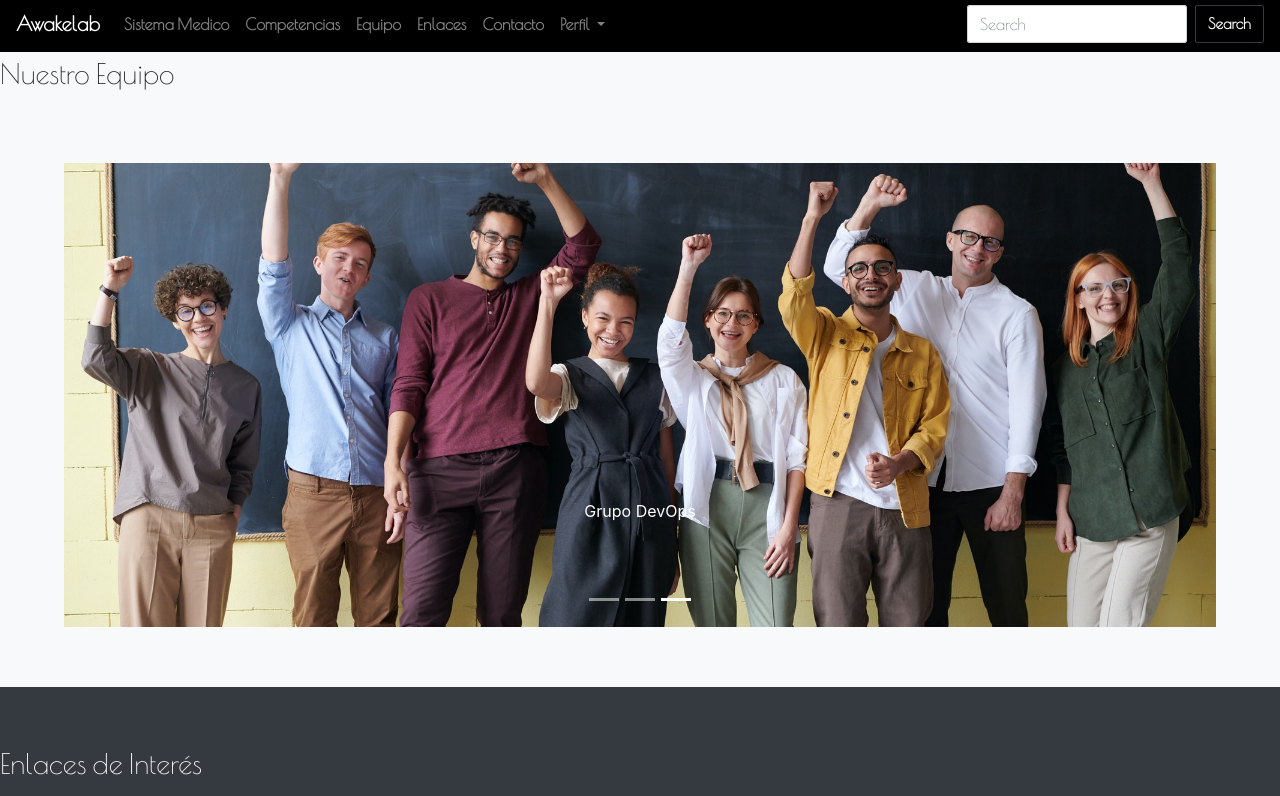
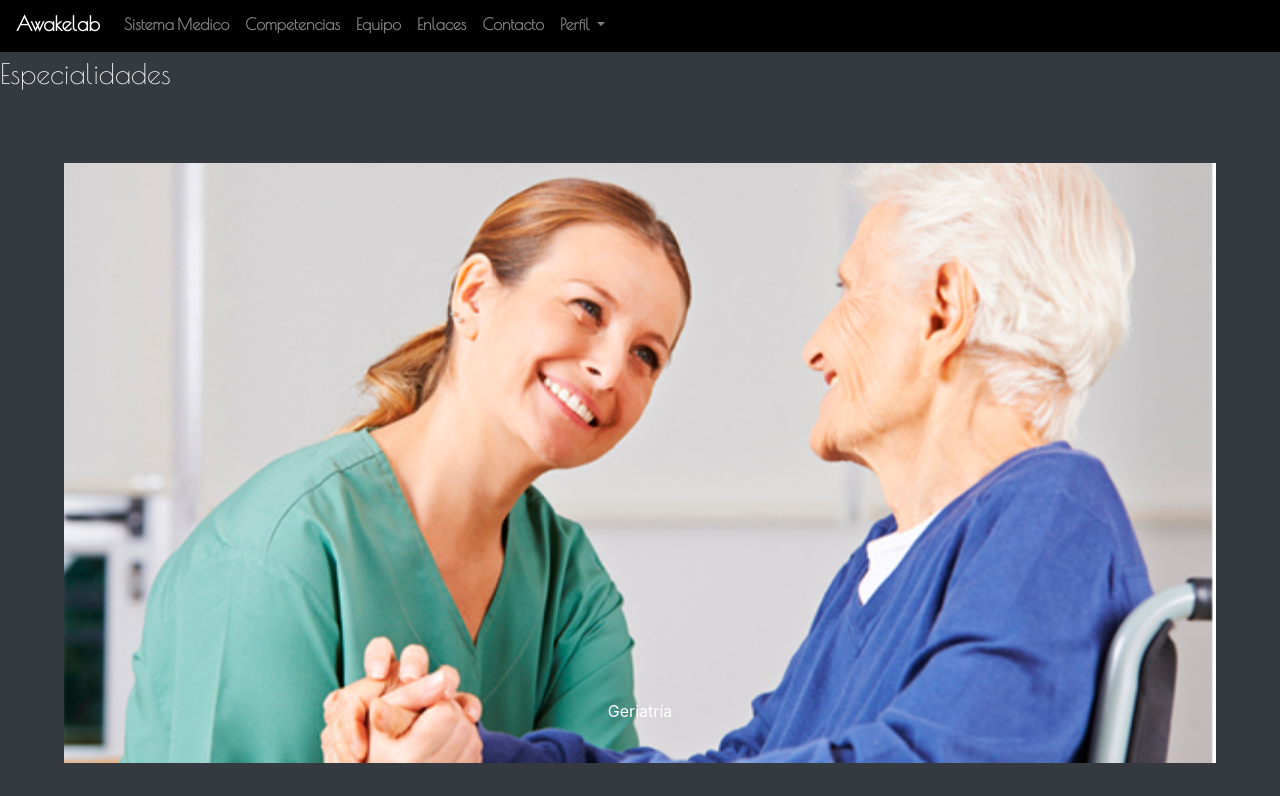
Before and after one commit to Shoncito92/ProyectoEvaluacion1, a plain HTML site: page pag_principal_privada.html in a window 1280 px wide. Both pictures are taken after a click on the link "Equipo". Shown: the part 1429-2225 px from the top of the page. Drawn offline with nearby package versions, Linux system fonts and the light colour scheme.

Commit message:
cambios varios en nav de las paginas

```diff
--- a/css/style.css
+++ b/css/style.css
@@ -54,6 +54,7 @@ Full Stack Python 2020
 #equipo {
     padding-top: 60px;
     padding-bottom: 60px;
+    float: center;
 }
 
 #form {
@@ -64,6 +65,10 @@ Full Stack Python 2020
 #mytable {
     float: center;
     padding-left: 500px;
+}
+
+#especialidades {
+    color: #f7f7f7;
 }
 
 #enlaces {
@@ -84,9 +89,10 @@ h1, h2, h3, h4, h5, h6, .navbar, .modal {
     font-family: 'Poiret One', cursive;
 }
 
-.team-carousel, .carousel-item {
+#team-carousel, .carousel-item, .carousel-inner {
     margin-right: auto;
     margin-left: auto;
+    float: center;
 }
 .bg-principal {
     background-image: url('../img/background.jpg');
--- a/pag_principal_privada.html
+++ b/pag_principal_privada.html
@@ -100,15 +100,6 @@
               </div>
             </li>
          </ul>
-         <form class="form-inline my-2 my-lg-0">
-           <input class="form-control mr-sm-2"
-              type="text"
-              placeholder="Search"
-              aria-label="Search">
-           <button class="btn btn-outline-success border-dark
-                    font-weight-bold text-white my-2 my-sm-0"
-                    type="submit">Search</button>
-         </form>
       </div>
       <!-- Navigation Links -->
     </nav>
@@ -218,55 +209,43 @@
     <!-- End Section: Competencias -->
 
     <!-- Section: Equipo -->
-    <div class="container-fluid bg-light" id="equipo">
-      <div class="row">
-        <h3>Nuestro Equipo</h3>
+    <div class="container-fluid bg-dark" id="equipo">
+      <div class="row" id="especialidades">
+        <br>
+        <h3>Especialidades</h3>
       </div>
       <div class="row">
-        <div id="team-carousel"
-            class="carousel slide"
-            data-ride="carousel"
-            data-interval="3000">
+        <div id="team-carousel" class="carousel slide" data-ride="carousel" data-interval="3000">
           <div class="carousel-inner" style="padding: 4rem;" role="listbox">
-            <div style="height: 400px" class="carousel-item active">
-              <img class="d-block img-fluid carousel-img" src="img/group1.jpg">
+            <div class="carousel-item active">
+              <img class="d-block img-fluid carousel-img" style="height: 600px;" src="img/medicina.png">
               <div class="carousel-caption">
-                Grupo Front End
+                Medicina general
               </div>
             </div>
-            <div style="height: 400px" class="carousel-item">
-              <img class="d-block img-fluid carousel-img" src="img/group2.jpg">
+            <div class="carousel-item">
+              <img class="d-block img-fluid carousel-img" style="height: 600px;" src="img/pediatras.jpg">
               <div class="carousel-caption">
-                Grupo Back End
+                Pedriatría
               </div>
             </div>
-            <div style="height: 400px" class="carousel-item">
-              <img class="d-block img-fluid carousel-img" src="img/group3.jpg">
+            <div class="carousel-item">
+              <img class="d-block img-fluid carousel-img" style="height: 600px;" src="img/geriatras.png">
               <div class="carousel-caption">
-                Grupo DevOps
+                Geriatría
               </div>
             </div>
           </div>
-          <a class="left carousel-control"
-              href="#team-carousel"
-              role="button"
-              data-slide="prev">
+          <a class="left carousel-control" href="#team-carousel" role="button" data-slide="prev">
             <span class="icon-prev" aria-hidden="true"></span>
           </a>
-          <a class="right carousel-control"
-              href="#team-carousel"
-              role="button"
-              data-slide="next">
+          <a class="right carousel-control" href="#team-carousel" role="button" data-slide="next">
             <span class="icon-next" aria-hidden="true"></span>
           </a>
           <ol class="carousel-indicators">
-            <li data-target="#team-carousel"
-                data-slide-to="0"
-                class="active"></li>
-            <li data-target="#team-carousel"
-                data-slide-to="1"></li>
-            <li data-target="#team-carousel"
-                data-slide-to="2"></li>
+            <li data-target="#team-carousel" data-slide-to="0" class="active"></li>
+            <li data-target="#team-carousel" data-slide-to="1"></li>
+            <li data-target="#team-carousel" data-slide-to="2"></li>
           </ol>
         </div>
       </div>
@@ -274,7 +253,7 @@
     <!-- End Section: Equipo -->
 
     <!-- Section: Enlaces -->
-    <div class="container-fluid bg-dark" id="enlaces">
+    <!--<div class="container-fluid bg-dark" id="enlaces">
       <div class="row">
           <h3>Enlaces de Interés</h3>
       </div>
@@ -342,7 +321,7 @@
           </div>
         </div>
       </div>
-    </div>
+    </div> -->
     <!-- End Section: Enlaces -->
 
     <!-- Section: Contacto -->
```
Also changed, not shown: pag_principal_publica.html (+11 -9 lines).
